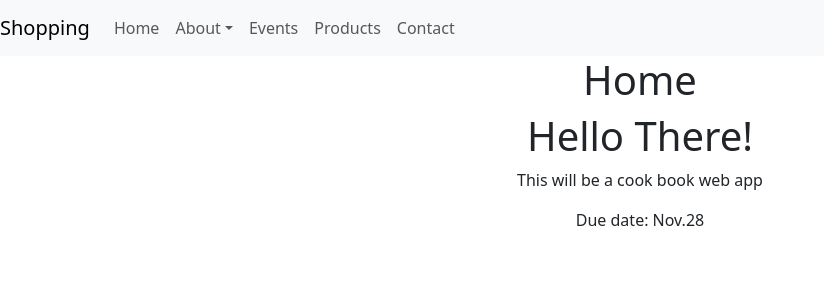
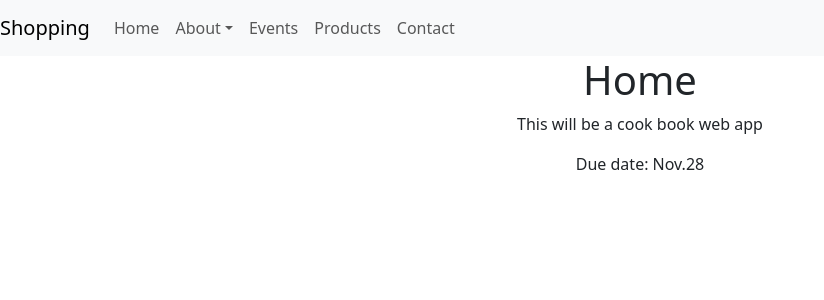
Before and after one commit to GtGoodScrub/Cook-Book, a React (Create React App) app: page / in a window 1280 px wide. Shown: the top 300 px of the page, without its empty margins (0-824 px from the left). Built offline with nearby package versions, Linux system fonts and the light colour scheme.

Commit message:
Removed extra title - GW

```diff
--- a/src/App.js
+++ b/src/App.js
@@ -36,7 +36,6 @@ function App() {
 
       </Routes>
 
-      <h1>Hello There!</h1>
       <p>This will be a cook book web app</p>
       <p>Due date: Nov.28</p>
 
```
